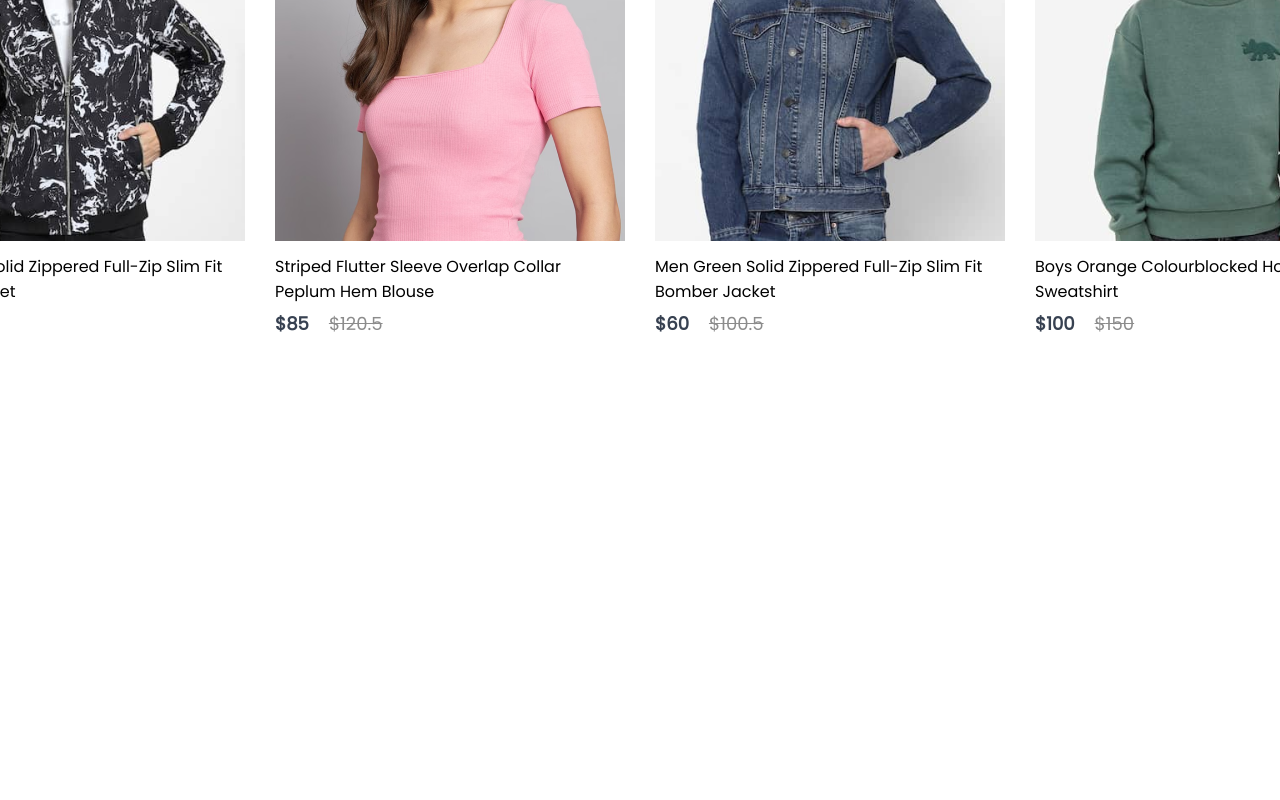
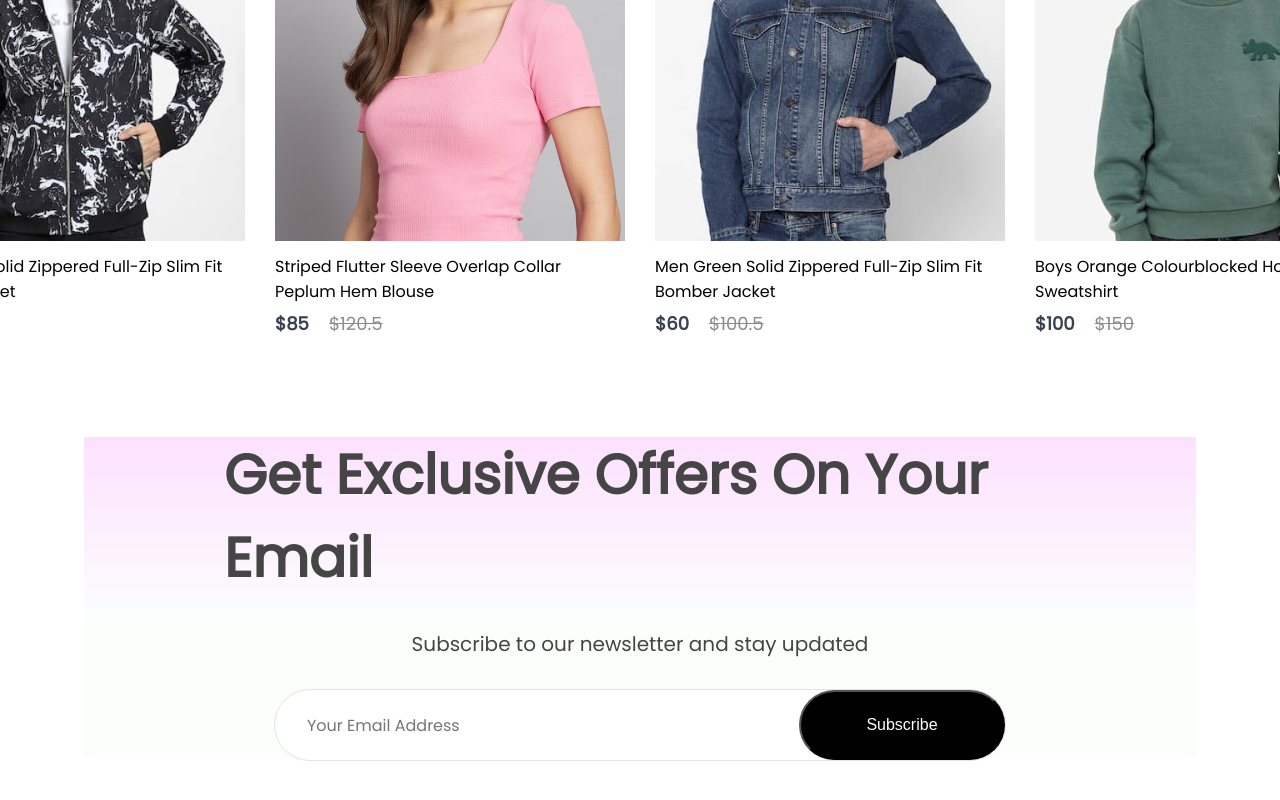
Before and after one commit to Gus1416/e-commerce-practice, a React (Create React App) app in the folder frontend/: page / in a window 1280 px wide. Shown: the part 3119-3919 px from the top of the page. Before the commit the page ends 3456 px from the top, so only its background shows below. Built offline with nearby package versions, Linux system fonts and the light colour scheme.

Commit message:
feat(component): add newsletter subscription section

```diff
--- a/frontend/src/Components/NewCollections/NewCollections.css
+++ b/frontend/src/Components/NewCollections/NewCollections.css
@@ -3,7 +3,7 @@
     flex-direction: column;
     align-items: center;
     gap: 10px;
-    height: 90vh;
+    margin-bottom: 100px;
 }
 
 .newcollections h1 {
--- /dev/null
+++ b/frontend/src/Components/NewsLetter/NewsLetter.css
@@ -0,0 +1,59 @@
+.newsletter {
+    width: 65%;
+    height: 40vh;
+    display: flex;
+    flex-direction: column;
+    align-items: center;
+    justify-content: center;
+    margin: auto;
+    padding: 0px 140px;
+    margin-bottom: 150px;
+    background: linear-gradient(
+        180deg,
+        #fde1ff 0%,
+        #e1ffea22 60%
+    );
+    gap: 30px;
+}
+
+.newsletter h1 {
+    color: #454545;
+    font-size: 55px;
+    font-weight: 600;
+}
+
+.newsletter p {
+    color: #454545;
+    font-size: 20px;
+}
+
+.newsletter div {
+    display: flex;
+    align-items: center;
+    justify-content: space-between;
+    background: white;
+    width: 730px;
+    height: 70px;
+    border-radius: 80px;
+    border: 1px solid #e3e3e3;
+}
+
+.newsletter input {
+    width: 500px;
+    margin-left: 30px;
+    border: none;
+    outline: none;
+    color: #616161;
+    font-family: Poppins;
+    font-size: 16px;
+}
+
+.newsletter div button {
+    width: 210px;
+    height: 70px;
+    border-radius: 80px;
+    background: black;
+    color: white;
+    font-size: 16px;
+    cursor: pointer;
+}
--- /dev/null
+++ b/frontend/src/Components/NewsLetter/NewsLetter.jsx
@@ -0,0 +1,17 @@
+import React from 'react'
+import './NewsLetter.css'
+
+const NewsLetter = () => {
+  return (
+    <div className="newsletter">
+        <h1>Get Exclusive Offers On Your Email</h1>
+        <p>Subscribe to our newsletter and stay updated</p>
+        <div>
+            <input type="email" placeholder='Your Email Address' />
+            <button>Subscribe</button>
+        </div>
+    </div>
+  )
+}
+
+export default NewsLetter
--- a/frontend/src/Pages/Shop.jsx
+++ b/frontend/src/Pages/Shop.jsx
@@ -3,6 +3,7 @@ import Hero from '../Components/Hero/Hero'
 import Popular from '../Components/Popular/Popular'
 import Offers from '../Components/Offers/Offers'
 import NewCollections from '../Components/NewCollections/NewCollections'
+import NewsLetter from '../Components/NewsLetter/NewsLetter'
 
 const Shop = () => {
   return (
@@ -11,6 +12,7 @@ const Shop = () => {
       <Popular/>
       <Offers/>
       <NewCollections/>
+      <NewsLetter/>
     </div>
   )
 }
```
